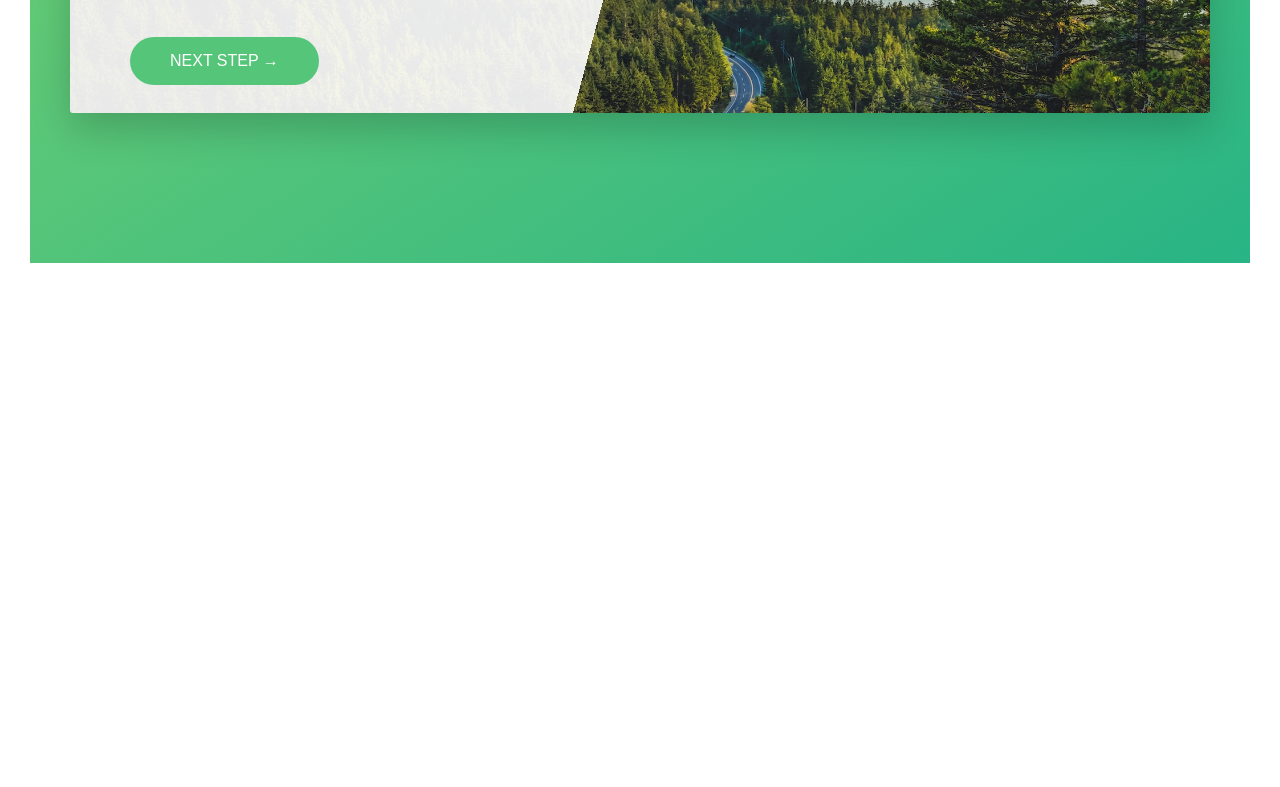
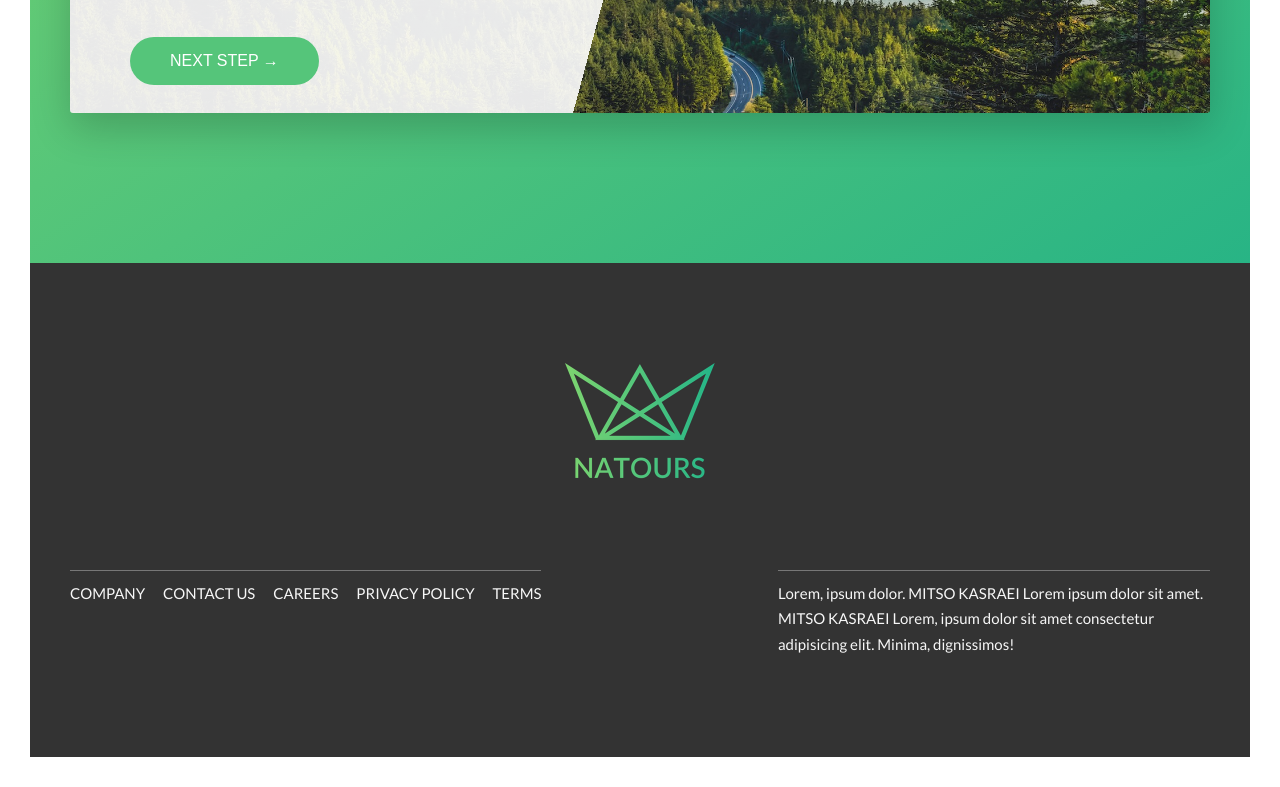
Before and after one commit to Mitso-ksr/natours, a website: page index.html in a window 1280 px wide. Shown: the part 4978-5765 px from the top of the page. Before the commit the page ends 5271 px from the top, so only its background shows below. Drawn offline with Linux system fonts and the light colour scheme.

Commit message:
add footer

```diff
--- a/index.html
+++ b/index.html
@@ -26,6 +26,7 @@
         <a href="#" class="btn btn--white btn--animated"> Discover our tours </a>
       </div>
     </header>
+    <main>
       <section class="section-about">
         <div class="u-center-text u-margin-bottom-big">
           <h2 class="heading-secondary">Exciting tours for adventurous people</h2>
@@ -40,7 +41,8 @@
             </p>
             <h3 class="heading-tertiary">Live adventures like you never have before</h3>
             <p class="paragraph u-margin-bottom-small">
-            Lorem ipsum dolor sit amet consectetur adipisicing elit. Eum eius modi error nulla repellat porro quisquam,
+              Lorem ipsum dolor sit amet consectetur adipisicing elit. Eum eius modi error nulla repellat porro
+              quisquam,
             </p>
             <a href="#" class="btn-text">Learn more &rarr;</a>
           </div>
@@ -285,6 +287,33 @@
           </div>
         </div>
       </section>
+    </main>
+    <footer class="footer">
+      <div class="footer__logo-box">
+        <img src="/img/logo-green-2x.png" alt="site logo big" class="footer__logo" />
+      </div>
+      <div class="row">
+        <div class="col-1-of-2">
+          <div class="footer__navigation">
+            <ul class="footer_list">
+              <li class="footer__item"><a href="#" class="footer__link">Company</a></li>
+              <li class="footer__item"><a href="#" class="footer__link">Contact us</a></li>
+              <li class="footer__item"><a href="#" class="footer__link">Careers</a></li>
+              <li class="footer__item"><a href="#" class="footer__link">Privacy policy</a></li>
+              <li class="footer__item"><a href="#" class="footer__link">Terms</a></li>
+            </ul>
+          </div>
+        </div>
+        <div class="col-1-of-2">
+          <p class="footer__copyright">
+            Lorem, ipsum dolor. <a href="#" class="footer__link">Mitso Kasraei</a> Lorem ipsum dolor sit amet.
+            <a href="#" class="footer__link">Mitso Kasraei</a> Lorem, ipsum dolor sit amet consectetur adipisicing elit.
+            Minima, dignissimos!
+          </p>
+        </div>
+      </div>
+    </footer>
+
     <!--
       <section class="grid-test">
         <div class="row">
--- a/sass/abstracts/_variables.scss
+++ b/sass/abstracts/_variables.scss
@@ -12,6 +12,7 @@ $color-tertiary-dark: #5643fa;
 $color-gray-light-1: #f7f7f7;
 $color-gray-light-2: #eee;
 $color-gray-dark-2: #999;
+$color-gray-dark-3: #333;
 
 $color-dark-primary: #777;
 $color-white: #fff;
--- /dev/null
+++ b/sass/layout/_footer.scss
@@ -0,0 +1,59 @@
+.footer {
+  background-color: $color-gray-dark-3;
+  padding: 10rem 0;
+  font-size: 1.5rem;
+  color: $color-gray-light-1;
+
+  &__logo-box {
+    text-align: center;
+    margin-bottom: 8rem;
+  }
+
+  &__logo {
+    width: 15rem;
+    height: auto;
+  }
+
+  &__navigation {
+    border-top: 1px solid $color-dark-primary;
+    padding-top: 1rem;
+    display: inline-block;
+  }
+
+  &__list {
+    list-style: none;
+  }
+
+  &__item {
+    display: inline-block;
+
+    &:not(:last-child) {
+      margin-right: 1.5rem;
+    }
+  }
+
+  &__link {
+    &:link,
+    &:visited {
+      color: $color-gray-light-1;
+      background-color: $color-gray-dark-3;
+      text-decoration: none;
+      text-transform: uppercase;
+      display: inline-block;
+      transition: all 0.2s;
+    }
+    &:hover,
+    &:active {
+      color: $color-primary;
+      box-shadow: 0 1rem 2rem rgba($color-black, 0.4);
+      transform: rotate(5deg) scale(1.1);
+    }
+  }
+
+  &__copyright {
+    border-top: 1px solid $color-dark-primary;
+    padding-top: 1rem;
+    width: 80%;
+    float: right;
+  }
+}
--- a/sass/main.scss
+++ b/sass/main.scss
@@ -11,6 +11,7 @@
 
 @import "layout/header";
 @import "layout/grid";
+@import "layout/footer";
 
 @import "components/button";
 @import "components/bg-video";
```
Also changed, not shown: css/style.css. Lines whose indentation alone changed are shown as unchanged.
